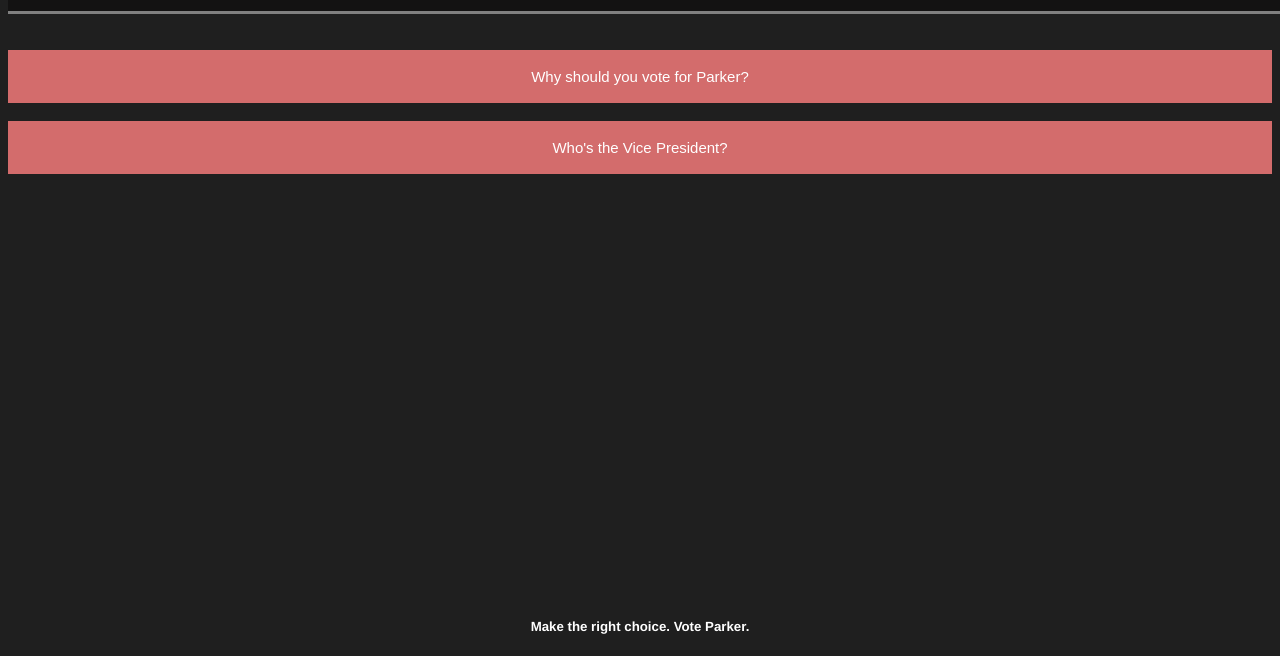
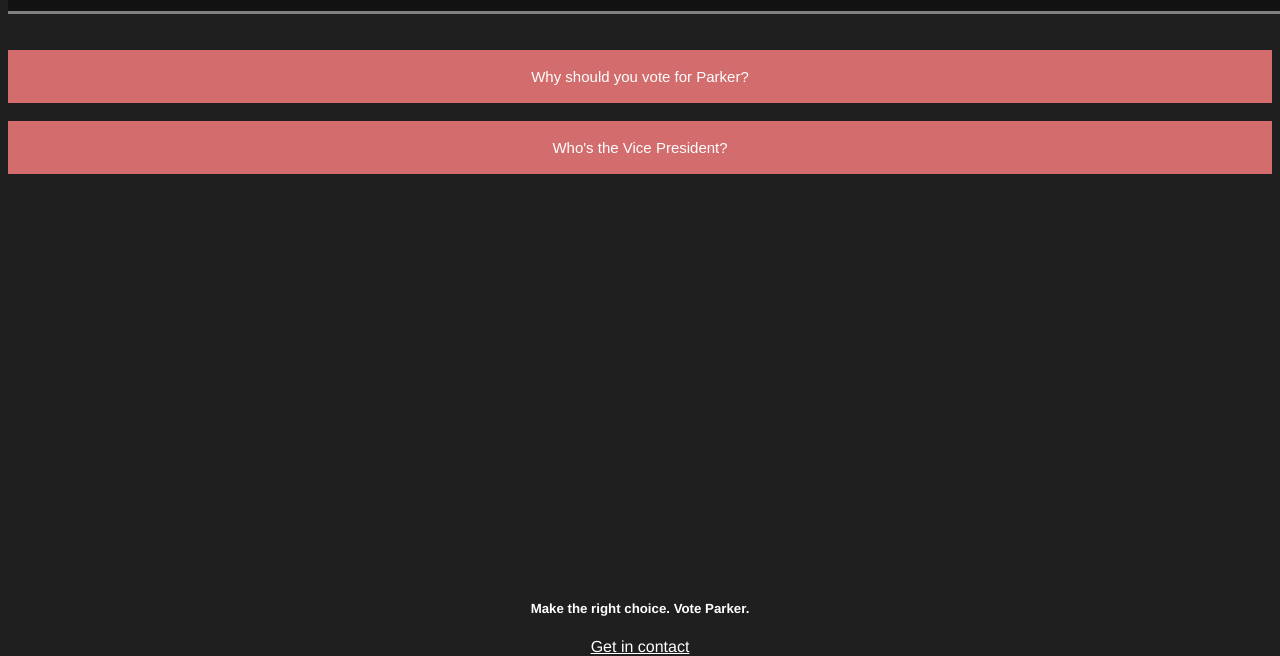
Before and after one commit to heyiamparker/schoolpresidentialcampaign, a plain HTML site: page index.html in a window 1280 px wide. Shown: the part 144-800 px from the top of the page. Drawn offline with Linux system fonts and the light colour scheme.

Commit message:
added email address and mailto: in footer

```diff
--- a/index.html
+++ b/index.html
@@ -56,6 +56,7 @@
                     </script>
             <div class="footer">
                 <h5>Make the right choice. Vote Parker.</h5>
+                <a href="mailto: contact@parkerforpresident.online">Get in contact</a>
             </div>
     </body>
 </html>
--- a/style.css
+++ b/style.css
@@ -53,3 +53,7 @@ html {
     text-align: center;
     padding: 10px;
 }
+
+a {
+    color: white;
+}
```
